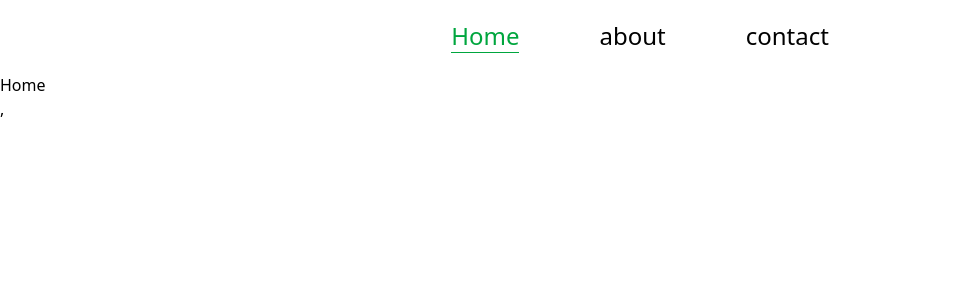
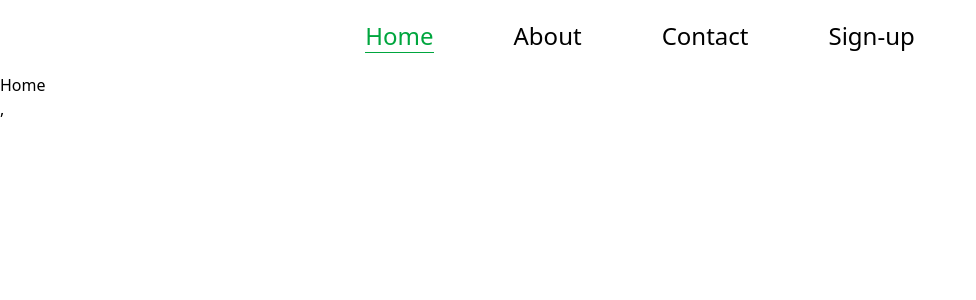
Before and after one commit to BinodRai123/browser-router-project, a React (Vite) app: page / in a window 1280 px wide. Shown: the top 300 px of the page, without its empty margins (0-976 px from the left). Built offline with nearby package versions, Linux system fonts and the light colour scheme.

Commit message:
added sign up navbar

```diff
--- a/Navbar/navbar.jsx
+++ b/Navbar/navbar.jsx
@@ -1,6 +1,6 @@
 import { NavLink } from "react-router-dom";
 const navLinkChangeEffect = (e) => {
-    return e.isActive ? "text-green-600 border-b" : ""
+  return e.isActive ? "text-green-600 border-b" : ""
 }
 
 const Navbar = () => {
@@ -8,8 +8,9 @@ const Navbar = () => {
     <>
       <nav  className="flex justify-center gap-20 py-5 text-2xl font-thin">
         <NavLink className={navLinkChangeEffect} to="/">Home</NavLink>
-        <NavLink className={navLinkChangeEffect} to="/about">about</NavLink>
-        <NavLink className={navLinkChangeEffect} to="/contact">contact</NavLink>
+        <NavLink className={navLinkChangeEffect} to="/about">About</NavLink>
+        <NavLink className={navLinkChangeEffect} to="/contact">Contact</NavLink>
+        <NavLink className={navLinkChangeEffect} to="/form">Sign-up</NavLink>
       </nav>
     </>
   );
--- /dev/null
+++ b/Pages/form.jsx
@@ -0,0 +1,18 @@
+import { useForm } from "react-hook-form";
+
+const Form = () => {
+  const {
+    register,
+    handleSubmit,
+    reset,
+    formState: { errors },
+  } = useForm();
+
+  return (
+    <>
+      <form></form>
+    </>
+  );
+};
+
+export default Form;
--- a/all_routes/mainroutes.jsx
+++ b/all_routes/mainroutes.jsx
@@ -1,16 +1,18 @@
-import { Route, Routes } from "react-router-dom"
-import Home from "../Pages/home"
-import About from "../Pages/about"
-import Contact from "../Pages/contact"
+import { Route, Routes } from "react-router-dom";
+import Home from "../Pages/home";
+import About from "../Pages/about";
+import Contact from "../Pages/contact";
+import Form from "../Pages/form";
 
 const Mainroutes = () => {
   return (
     <Routes>
-        <Route path="/" element={<Home />} />
-        <Route path="/about" element={<About />} />
-        <Route path="/contact" element={<Contact />} />
+      <Route path="/" element={<Home />} />
+      <Route path="/about" element={<About />} />
+      <Route path="/contact" element={<Contact />} />
+      <Route path="/form" element={<Form />} />
     </Routes>
-  )
-}
+  );
+};
 
-export default Mainroutes
+export default Mainroutes;
```
